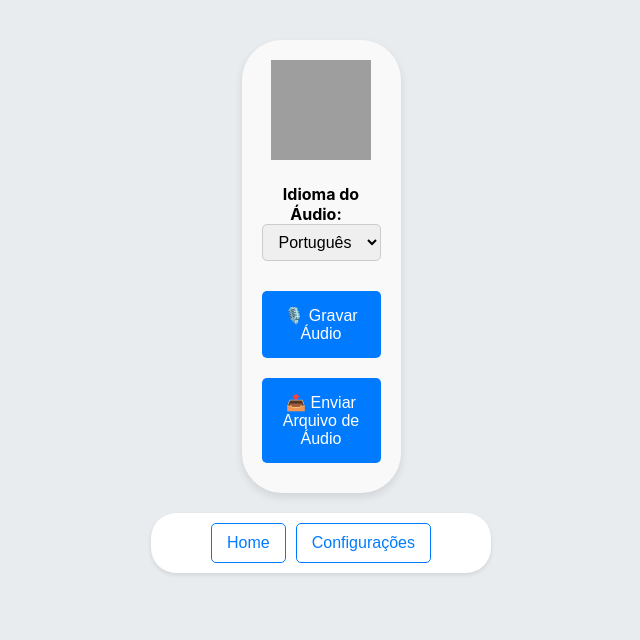
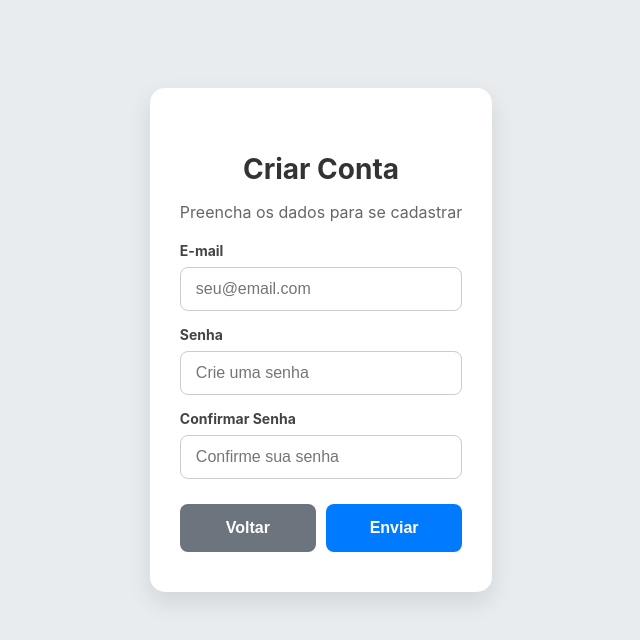
Before and after one commit to pfFabio/sonorize_web, a React (Create React App) app: page / in a window 1280 px wide. Both pictures are taken after a click on the element "Cadastre-se". Shown: the top 640 px of the page, without its empty margins (319-959 px from the left). Built offline with nearby package versions, Linux system fonts and the light colour scheme; grey boxes are pictures that could not be loaded.

Commit message:
tela de cadastro e att da api--users/all

```diff
--- a/src/App.js
+++ b/src/App.js
@@ -7,6 +7,7 @@ import RecordScreen from './screens/RecordScreen';
 import TranscriptScreen from './screens/TranscriptScreen';
 import SettingsScreen from './screens/SettingsScreen';
 import LoginScreen from './screens/LoginScreen';
+import RegisterScreen from './screens/RegisterScreen';
 
 function App() {
   // Estado para controlar a tela atual e seus parâmetros
@@ -22,6 +23,8 @@ function App() {
     switch (currentScreen.name) {
       case 'Login':
         return <LoginScreen navigateTo={navigateTo} />;
+      case 'Register':
+        return <RegisterScreen navigateTo={navigateTo} />;
       case 'Gravação':
         // A tela de gravação não precisa de parâmetros especiais por enquanto
         return <RecordScreen />;
@@ -42,7 +45,7 @@ function App() {
       <main className="app-main">
         {renderScreen()}
       </main>
-      {currentScreen.name !== 'Login' && (
+      {currentScreen.name !== 'Login' && currentScreen.name !== 'Register' && (
         <nav className="app-nav">
           <button onClick={() => navigateTo('Home')}>Home</button>
           <button onClick={() => navigateTo('Configurações')}>Configurações</button>
--- /dev/null
+++ b/src/screens/RegisterScreen.js
@@ -0,0 +1,125 @@
+import React, { useState } from "react";
+
+export default function RegisterScreen({ navigateTo }) {
+  const [email, setEmail] = useState("");
+  const [password, setPassword] = useState("");
+  const [confirmPassword, setConfirmPassword] = useState("");
+  const [message, setMessage] = useState("");
+  const [isSuccess, setIsSuccess] = useState(false);
+  const [isLoading, setIsLoading] = useState(false);
+
+  const handleRegister = async (e) => {
+    e.preventDefault();
+    setMessage("");
+    setIsSuccess(false);
+
+    if (password !== confirmPassword) {
+      setMessage("As senhas não coincidem.");
+      return;
+    }
+
+    setIsLoading(true);
+
+    try {
+      const response = await fetch("http://127.0.0.1:8000/api/register", {
+        method: "POST",
+        headers: { "Content-Type": "application/json" },
+        body: JSON.stringify({ email, password }),
+      });
+
+      const data = await response.json();
+
+      if (response.ok) {
+        setMessage("Usuário cadastrado com sucesso! Você pode voltar e fazer o login.");
+        setIsSuccess(true);
+        setEmail("");
+        setPassword("");
+        setConfirmPassword("");
+      } else {
+        setMessage(data.detail || "Erro ao realizar cadastro.");
+      }
+    } catch (error) {
+      setMessage("Erro de conexão com o servidor. Verifique se a API está rodando.");
+    } finally {
+      setIsLoading(false);
+    }
+  };
+
+  return (
+    <div style={styles.container}>
+      <div style={styles.card}>
+        <h2 style={styles.title}>Criar Conta</h2>
+        <p style={styles.subtitle}>Preencha os dados para se cadastrar</p>
+
+        {message && (
+          <p style={{ ...styles.messageText, color: isSuccess ? "green" : "red" }}>
+            {message}
+          </p>
+        )}
+
+        <form onSubmit={handleRegister} style={styles.form}>
+          <div style={styles.inputGroup}>
+            <label style={styles.label}>E-mail</label>
+            <input
+              type="email"
+              style={styles.input}
+              placeholder="seu@email.com"
+              value={email}
+              onChange={(e) => setEmail(e.target.value)}
+              required
+            />
+          </div>
+
+          <div style={styles.inputGroup}>
+            <label style={styles.label}>Senha</label>
+            <input
+              type="password"
+              style={styles.input}
+              placeholder="Crie uma senha"
+              value={password}
+              onChange={(e) => setPassword(e.target.value)}
+              required
+            />
+          </div>
+
+          <div style={styles.inputGroup}>
+            <label style={styles.label}>Confirmar Senha</label>
+            <input
+              type="password"
+              style={styles.input}
+              placeholder="Confirme sua senha"
+              value={confirmPassword}
+              onChange={(e) => setConfirmPassword(e.target.value)}
+              required
+            />
+          </div>
+
+          <div style={styles.buttonGroup}>
+            <button type="button" style={styles.backButton} onClick={() => navigateTo("Login")}>
+              Voltar
+            </button>
+            <button type="submit" style={isLoading ? styles.disabledButton : styles.button} disabled={isLoading}>
+              {isLoading ? "Enviando..." : "Enviar"}
+            </button>
+          </div>
+        </form>
+      </div>
+    </div>
+  );
+}
+
+const styles = {
+  container: { display: "flex", justifyContent: "center", alignItems: "center", minHeight: "80vh" },
+  card: { width: "100%", maxWidth: 400, padding: "40px 30px", borderRadius: 15, backgroundColor: "#ffffff", boxShadow: "0 10px 25px rgba(0,0,0,0.1)", textAlign: "center" },
+  title: { fontSize: 28, fontWeight: "bold", color: "#333", marginBottom: 10 },
+  subtitle: { fontSize: 16, color: "#666", marginBottom: 20 },
+  form: { display: "flex", flexDirection: "column", gap: 15 },
+  inputGroup: { display: "flex", flexDirection: "column", textAlign: "left" },
+  label: { fontSize: 14, fontWeight: "bold", color: "#444", marginBottom: 8 },
+  input: { padding: "12px 15px", borderRadius: 8, border: "1px solid #ccc", fontSize: 16, outline: "none" },
+  messageText: { marginBottom: 15, fontSize: 14, fontWeight: "bold" },
+  buttonGroup: { display: "flex", gap: "10px", marginTop: "10px" },
+  button: { flex: 1, backgroundColor: "#007bff", color: "white", padding: "15px", border: "none", borderRadius: 8, fontSize: 16, fontWeight: "bold", cursor: "pointer" },
+  backButton: { flex: 1, backgroundColor: "#6c757d", color: "white", padding: "15px", border: "none", borderRadius: 8, fontSize: 16, fontWeight: "bold", cursor: "pointer" },
+  disabledButton: { flex: 1, backgroundColor: "#a0a0a0", color: "white", padding: "15px", border: "none", borderRadius: 8, fontSize: 16, fontWeight: "bold", cursor: "not-allowed" },
+};
```
Also changed, not shown: 2 other files (tests, documents, lock files or other folders).
